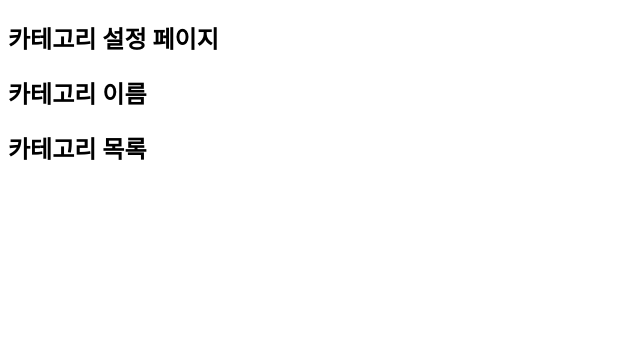
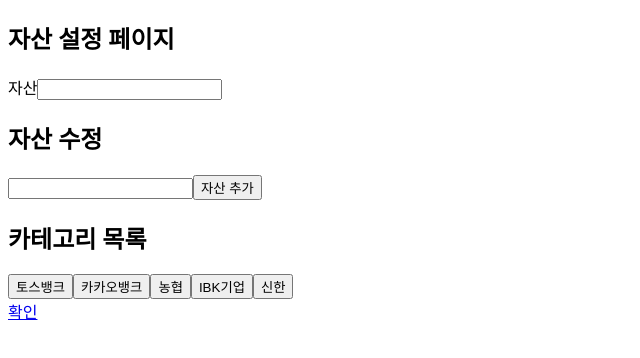
Before and after one commit to KH-Mini-Project-3Team/Account-Book, a Next.js app: page /Categories in a window 1280 px wide. Shown: the top 358 px of the page, without its empty margins (0-640 px from the left). Built offline with nearby package versions, Linux system fonts and the light colour scheme.

Commit message:
[feat] DataContext 공용 데이터 자산 카테고리 설정 페이지(Categories/page.jsx)에서 수정하고 InputAssets에서 반영되는 지 확인

```diff
--- a/app/Categories/page.jsx
+++ b/app/Categories/page.jsx
@@ -1,15 +1,50 @@
+'use client';
+import Link from 'next/link';
+import { useData } from '../contexts/DataContext';
+import React, { useState } from "react";
+export default function Categorys(){
+  const [selectedAsset, setSelectedAsset] = useState("");
+  const [newAsset, setNewAsset] = useState("");
+  const {assetList, setAssetList} = useData();
 
-export default function Categorys(){
+  const selectAsset = (asset) => {
+    setSelectedAsset(asset); // 선택된 자산을 업데이트
+  };
+  const addAsset = () => {
+    setAssetList([...assetList, newAsset]);
+    setNewAsset("");
+  }
+  const handleInputChange = (e) => {
+    setNewAsset(e.target.value);
+  }
 
   return (
     <div>
-      <h2>카테고리 설정 페이지</h2>
+      <h2>자산 설정 페이지</h2>
       <div>
-        <h2>카테고리 이름</h2>
+        <span>자산</span>
+        <input type="text" value={selectedAsset} readOnly/>
+      </div>
+      <div>
+        <h2>자산 수정</h2>
+        <div>
+          <input type="text" value={newAsset} onChange={handleInputChange}/>
+          <button onClick={addAsset}>자산 추가</button>
+        </div>
       </div>
       <div>
         <h2>카테고리 목록</h2>
       </div>
+      <div className="category-buttons">
+        {assetList.map((asset) => (
+          <button key={asset} onClick={() => selectAsset(asset)}>
+            {asset}
+          </button>
+        ))}
+      </div>
+      <div>
+        <Link href="/InputAssets">확인</Link>
+      </div>
     </div>
   )
 }
--- a/app/InputAssets/page.jsx
+++ b/app/InputAssets/page.jsx
@@ -17,7 +17,7 @@ export default function InputAssets() {
   const {expensesList, setExpensesList} = useData();
   const {assetList, setAssetList} = useData();
   // 분류 버튼 목록
-  const [categoryList, setCategoryList] = useState();
+  const [categoryList, setCategoryList] = useState(revenuList);
   // 선택된 분류
   const [selectedCategory, setSelectedCategory] = useState("");
   // 선택된 자산 상태
```
